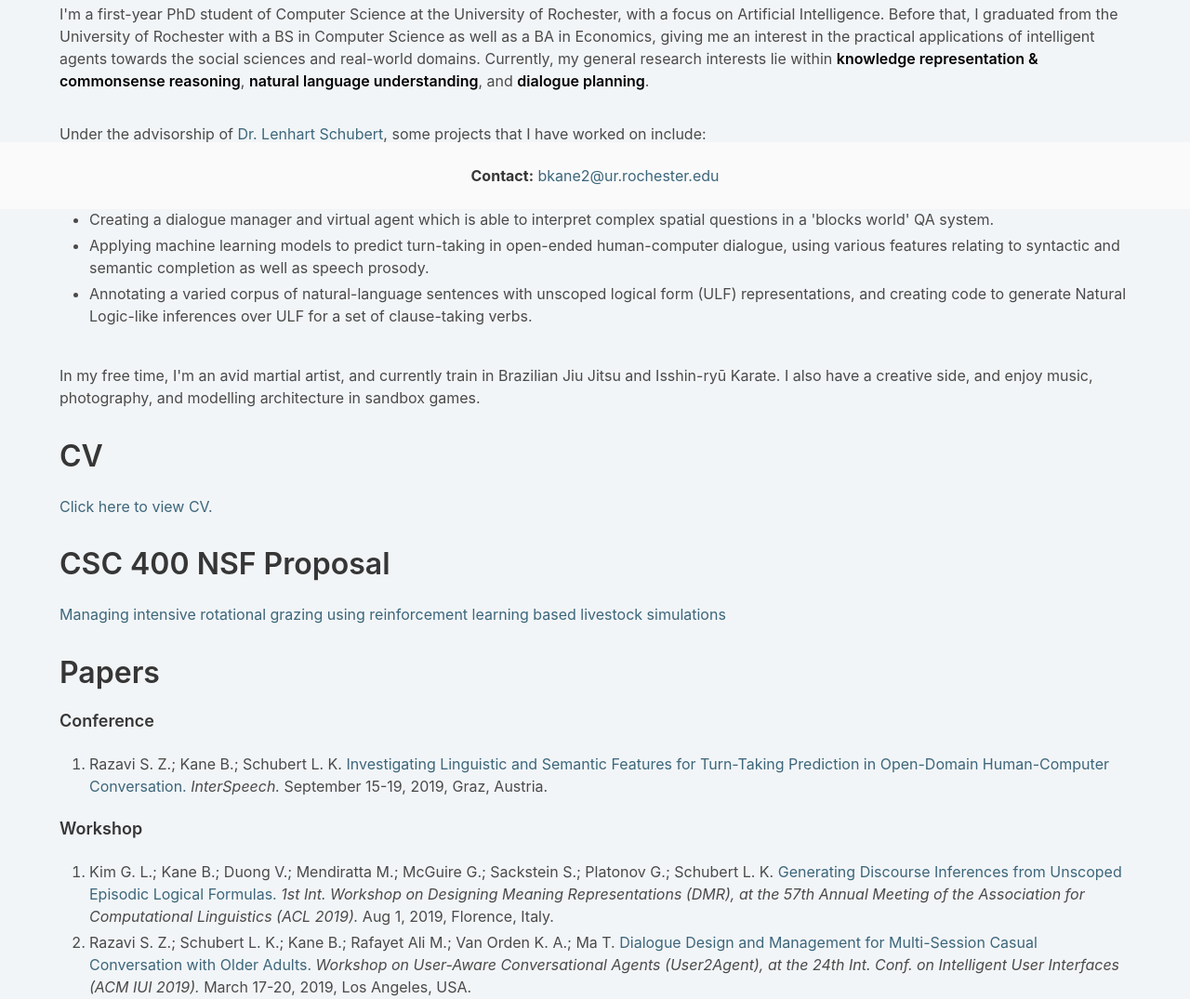
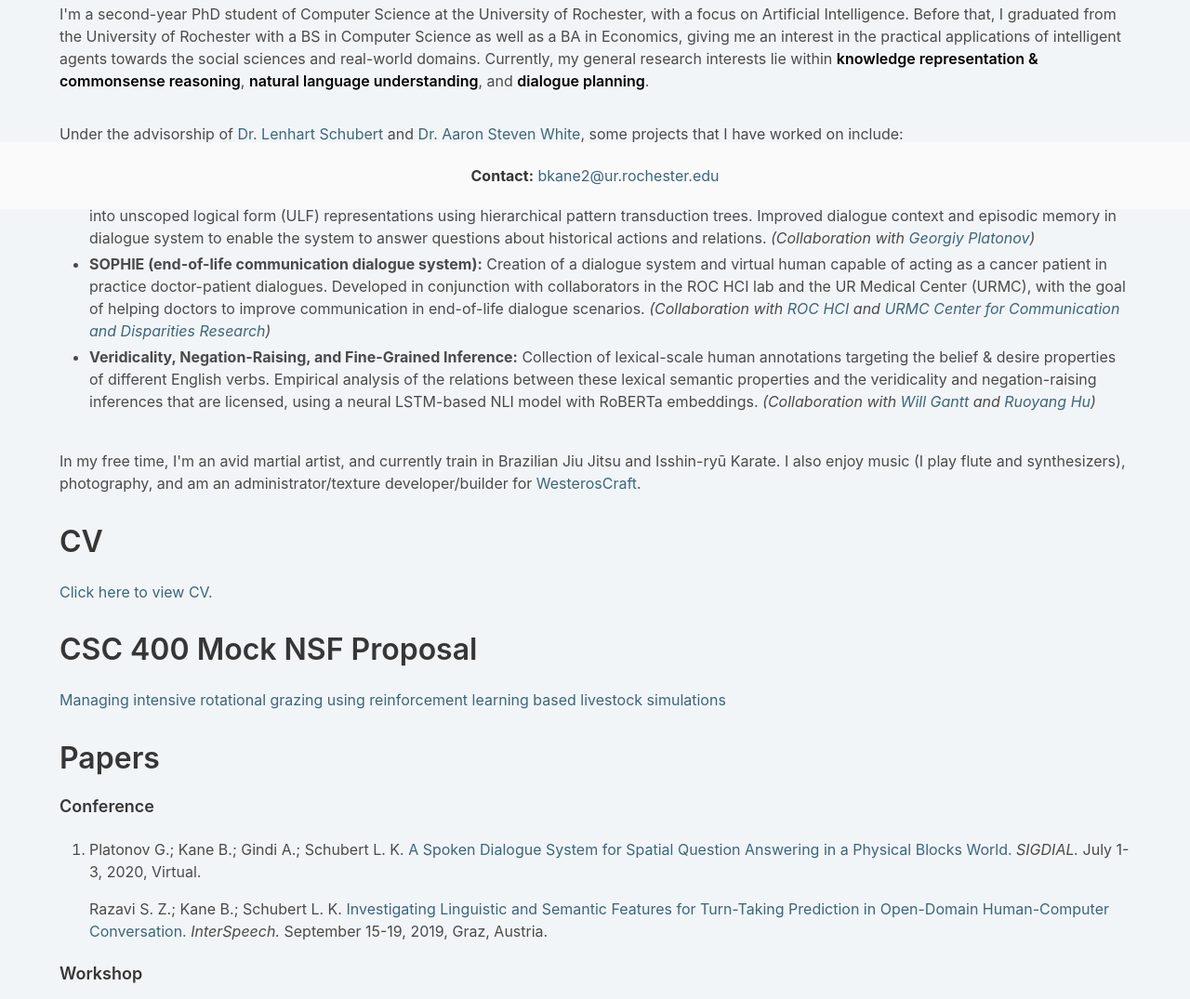
Before and after one commit to bkane2/bkane2, a plain HTML site: page index.html in a window 1280 px wide. Shown: the part 575-1650 px from the top of the page at 93% size. Drawn offline with Linux system fonts and the light colour scheme.

Commit message:
Updated website

```diff
--- a/index.html
+++ b/index.html
@@ -65,7 +65,7 @@
     <div class="container">
       <hr>
       <h1 class="title">Bio<h1>
-          <p>I'm a first-year PhD student of Computer Science at the University of Rochester, with a focus on Artificial Intelligence.
+          <p>I'm a second-year PhD student of Computer Science at the University of Rochester, with a focus on Artificial Intelligence.
             Before that, I graduated from the University of Rochester with a BS in Computer Science as well as a BA in Economics, giving
             me an interest in the practical applications of intelligent agents towards the social sciences and real-world domains. Currently,
             my general research interests lie within <span class="has-text-weight-bold">knowledge representation & commonsense reasoning</span>,
@@ -75,12 +75,34 @@
 
           <hr class="small-hr">
 
-          <p>Under the advisorship of <a href="https://www.cs.rochester.edu/~schubert/">Dr. Lenhart Schubert</a>, some projects that I
+          <p>Under the advisorship of <a href="https://www.cs.rochester.edu/~schubert/">Dr. Lenhart Schubert</a> and <a href="http://aaronstevenwhite.io">Dr. Aaron Steven White</a>, some projects that I
             have worked on include:</p>
 
           <div class="content">
           <ul>
             <li>
+              <p><b>Blocks World dialogue system:</b> Creation of an end-to-end dialogue system capable of holding a spatial
+                question-answering dialogue with a human about physical blocks which can be freely arranged on a table.
+                Designed a semantic parser capable of processing a wide range of spatial questions into unscoped logical form
+                (ULF) representations using hierarchical pattern transduction trees. Improved dialogue context and episodic memory
+                in dialogue system to enable the system to answer questions about historical actions and relations.
+                <em>(Collaboration with <a href="https://www.cs.rochester.edu/u/gplatono/">Georgiy Platonov</a>)</em></p>
+            </li>
+            <li>
+              <p><b>SOPHIE (end-of-life communication dialogue system):</b> Creation of a dialogue system and virtual human
+                capable of acting as a cancer patient in practice doctor-patient dialogues. Developed in conjunction with
+                collaborators in the ROC HCI lab and the UR Medical Center (URMC), with the goal of helping doctors to improve
+                communication in end-of-life dialogue scenarios.
+                <em>(Collaboration with <a href="https://roc-hci.com">ROC HCI</a> and <a href="https://www.urmc.rochester.edu/family-medicine/research/communication-disparities.aspx">URMC Center for Communication and Disparities Research</a>)</em></p>
+            </li>
+            <li>
+              <p><b>Veridicality, Negation-Raising, and Fine-Grained Inference:</b> Collection of lexical-scale human annotations targeting
+                the belief & desire properties of different English verbs. Empirical analysis of the relations between these
+                lexical semantic properties and the veridicality and negation-raising inferences that are licensed, using a
+                neural LSTM-based NLI model with RoBERTa embeddings.
+                <em>(Collaboration with <a href="https://www.cs.rochester.edu/u/wgantt/">Will Gantt</a> and <a href="https://www.linkedin.com/in/ruoyang-hu-6a0417142/">Ruoyang Hu</a>)</em></p>
+            </li>
+            <!-- <li>
               <p>Designing a dialogue manager for a virtual agent capable of holding a series of open-ended conversations with older adults,
               with the aim of creating a system that humans can use to practice conversational skills and receive dynamic feedback.</p>
             </li>
@@ -96,14 +118,14 @@
               <p>Annotating a varied corpus of natural-language sentences with unscoped logical form (ULF) representations, and creating code
                 to generate Natural Logic-like inferences over ULF for a set of clause-taking verbs.
               </p>
-            </li>
+            </li> -->
           </ul>
           </div>
 
           <hr class="small-hr">
 
-          <p>In my free time, I'm an avid martial artist, and currently train in Brazilian Jiu Jitsu and Isshin-ryū Karate. I also have a creative
-            side, and enjoy music, photography, and modelling architecture in sandbox games.</p>
+          <p>In my free time, I'm an avid martial artist, and currently train in Brazilian Jiu Jitsu and Isshin-ryū Karate. I also enjoy music
+            (I play flute and synthesizers), photography, and am an administrator/texture developer/builder for <a href="https://westeroscraft.com">WesterosCraft</a>.</p>
 
           <hr class="small-hr">
 
@@ -121,7 +143,7 @@
 
     <div class="container">
       <h1 class="title">
-        CSC 400 NSF Proposal
+        CSC 400 Mock NSF Proposal
       </h1>
       <a href="documents/NSF.pdf">
         <p>Managing intensive rotational grazing using reinforcement learning based livestock simulations</p>
@@ -140,6 +162,9 @@
         <div class="content">
           <ol type="1">
             <li>
+              <p>Platonov G.; Kane B.; Gindi A.; Schubert L. K.
+                <a href="https://arxiv.org/pdf/1911.02524.pdf">A Spoken Dialogue System for Spatial Question Answering in a Physical Blocks World.</a>
+                <em>SIGDIAL.</em> July 1-3, 2020, Virtual.</p>
               <p>Razavi S. Z.; Kane B.; Schubert L. K.
                 <a href="documents/InterSpeechPaper2019.pdf">Investigating Linguistic and Semantic Features for Turn-Taking Prediction in Open-Domain Human-Computer Conversation.</a>
                 <em>InterSpeech.</em> September 15-19, 2019, Graz, Austria.</p>
@@ -176,9 +201,9 @@
         <div class="content">
           <ol type="1">
             <li>
-              <p>Platonov G.; Kane B.; Gindi A.; Schubert L. K.
-                <a href="https://arxiv.org/pdf/1911.02524.pdf">A Spoken Dialogue System for Spatial Question Answering in a Physical Blocks World.</a>
-                <em>arXiv:1911.02524</em>.</p>
+              <p>Kane B.; Platonov G.; Schubert L. K.
+                <a href="https://arxiv.org/pdf/2005.12501">History-Aware Question Answering in a Blocks World Dialogue System.</a>
+                <em>arXiv:2005.12501</em>.</p>
             </li>
           </ol>
         </div>
```
Also changed, not shown: 1 other file.
